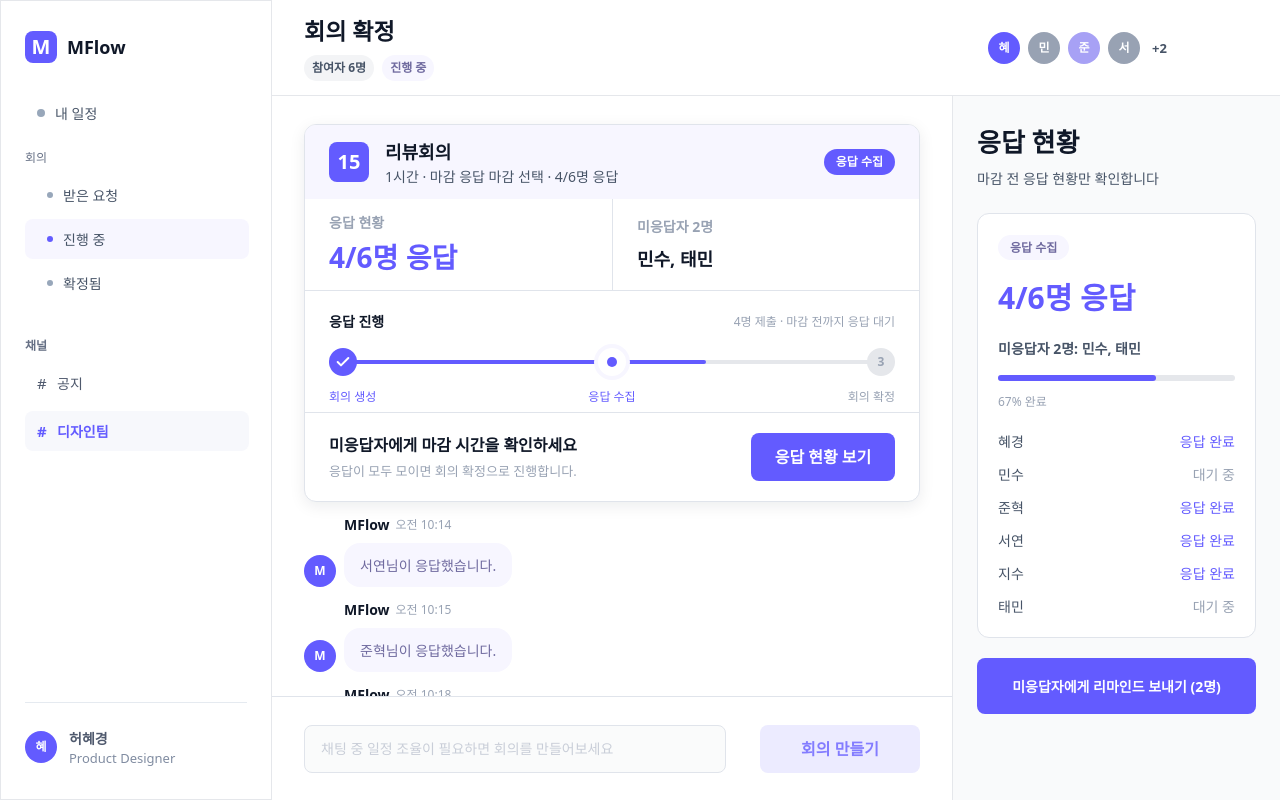
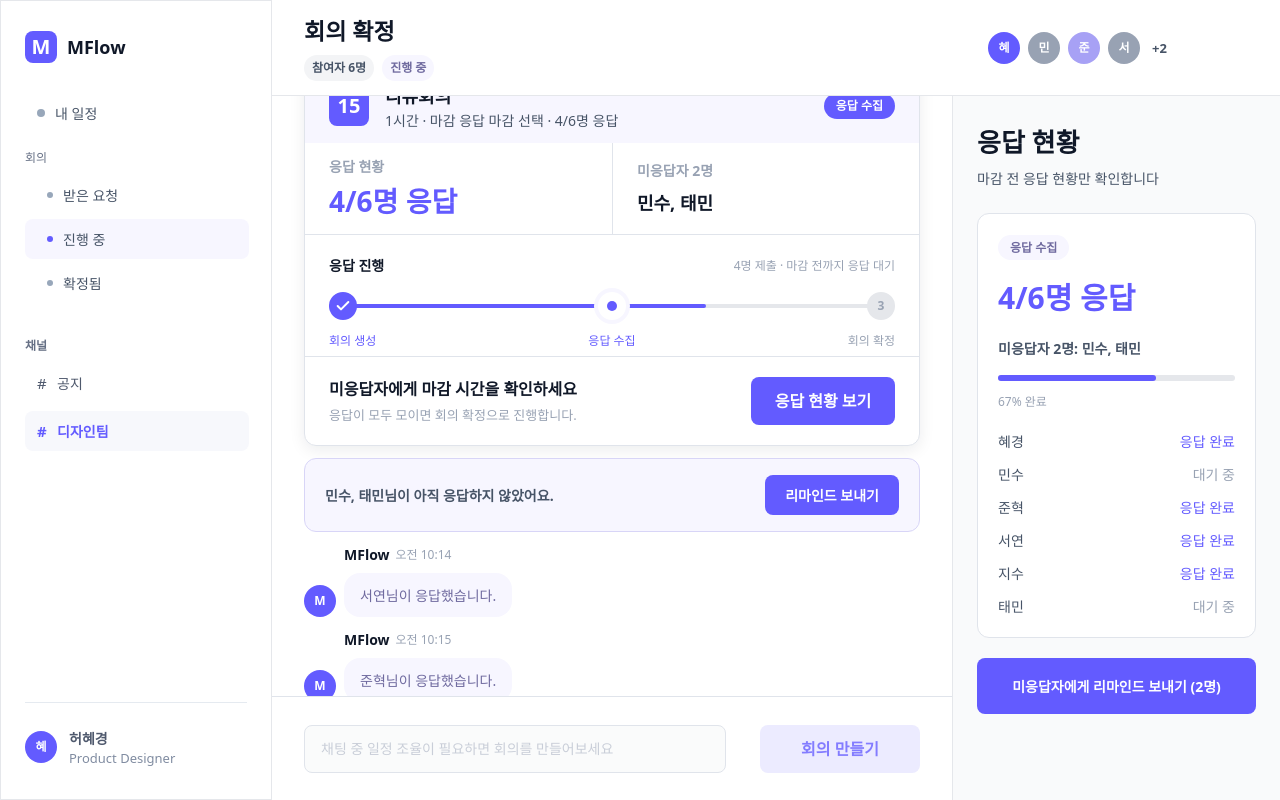
Before and after one commit to gjgprud0306/meetflow-tosschallenge, a React (Vite) app: page /meetings/response-status in a window 1280 px wide. Built offline with nearby package versions, Linux system fonts and the light colour scheme; a web font is replaced by a local one.

Commit message:
Improve reminder entry point

```diff
--- a/src/pages/ResponseStatusPage.tsx
+++ b/src/pages/ResponseStatusPage.tsx
@@ -1,5 +1,5 @@
 import { Check } from "lucide-react";
-import { useEffect, useMemo, useRef, useState } from "react";
+import { type RefObject, useEffect, useMemo, useRef, useState } from "react";
 import { AvatarBadge } from "@/components/AvatarBadge";
 import { MeetFlowLayout } from "@/components/MeetFlowLayout";
 import { Button } from "@/components/ui/button";
@@ -286,9 +286,11 @@ function ManagementCard({
 
 function StatusPanel({
   onReminder,
+  reminderButtonRef,
   stage,
 }: {
   onReminder: () => void;
+  reminderButtonRef?: RefObject<HTMLButtonElement | null>;
   stage: ResponseStage;
 }) {
   const confirmed = stage === "confirmed";
@@ -354,6 +356,7 @@ function StatusPanel({
         <Button
           className="mt-5 h-14 w-full rounded-lg bg-[#635BFF] text-sm font-bold leading-[21px] text-white hover:bg-[#635BFF]/90 active:bg-[#554DE8]"
           onClick={onReminder}
+          ref={reminderButtonRef}
         >
           미응답자에게 리마인드 보내기 (2명)
         </Button>
@@ -384,6 +387,22 @@ function StatusPanel({
   );
 }
 
+function ReminderEntryPoint({ onOpenPanel }: { onOpenPanel: () => void }) {
+  return (
+    <section className="flex w-full max-w-[680px] items-center justify-between rounded-xl border border-[#D8D5F7] bg-[#F7F6FF] px-5 py-4">
+      <p className="text-sm font-bold leading-[21px] text-[#475467]">
+        민수, 태민님이 아직 응답하지 않았어요.
+      </p>
+      <Button
+        className="h-10 rounded-lg bg-[#635BFF] px-5 text-sm font-bold leading-[21px] text-white hover:bg-[#635BFF]/90 active:bg-[#554DE8]"
+        onClick={onOpenPanel}
+      >
+        리마인드 보내기
+      </Button>
+    </section>
+  );
+}
+
 function ResponseComposer() {
   return (
     <div className="absolute bottom-0 left-0 flex h-[104px] w-full items-center gap-[34px] border-t border-[#E0E4EB] bg-white px-8 py-4">
@@ -404,6 +423,7 @@ export function ResponseStatusPage() {
   const [reminderStarted, setReminderStarted] = useState(false);
   const followUpEndRef = useRef<HTMLDivElement | null>(null);
   const previousFollowUpCountRef = useRef(0);
+  const reminderButtonRef = useRef<HTMLButtonElement | null>(null);
 
   useEffect(() => {
     const seoTimer = window.setTimeout(() => {
@@ -574,6 +594,15 @@ export function ResponseStatusPage() {
     setReminderStarted(true);
   }
 
+  function openReminderPanel() {
+    reminderButtonRef.current?.scrollIntoView({
+      behavior: "smooth",
+      block: "center",
+      inline: "nearest",
+    });
+    reminderButtonRef.current?.focus({ preventScroll: true });
+  }
+
   function confirmMeeting() {
     if (stage !== "complete") return;
     setStage("confirmed");
@@ -586,6 +615,9 @@ export function ResponseStatusPage() {
           <div className="h-full w-full overflow-y-auto px-8 pb-[132px] pt-7">
             <div className="flex w-full flex-col gap-3">
               <ManagementCard onConfirm={confirmMeeting} stage={stage} />
+              {stage === "partial" && (
+                <ReminderEntryPoint onOpenPanel={openReminderPanel} />
+              )}
               {followUpMessages.map((message) => (
                 <ChatLine
                   author={message.author}
@@ -600,7 +632,11 @@ export function ResponseStatusPage() {
           </div>
           <ResponseComposer />
         </div>
-        <StatusPanel onReminder={sendReminder} stage={stage} />
+        <StatusPanel
+          onReminder={sendReminder}
+          reminderButtonRef={reminderButtonRef}
+          stage={stage}
+        />
       </div>
     </MeetFlowLayout>
   );
```
Also changed, not shown: 5 other files (tests, documents, lock files or other folders).
